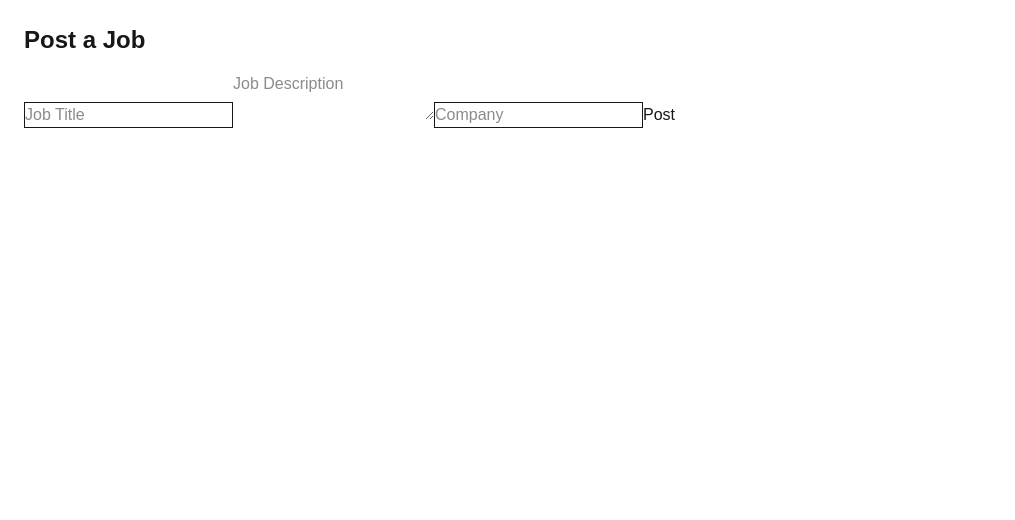
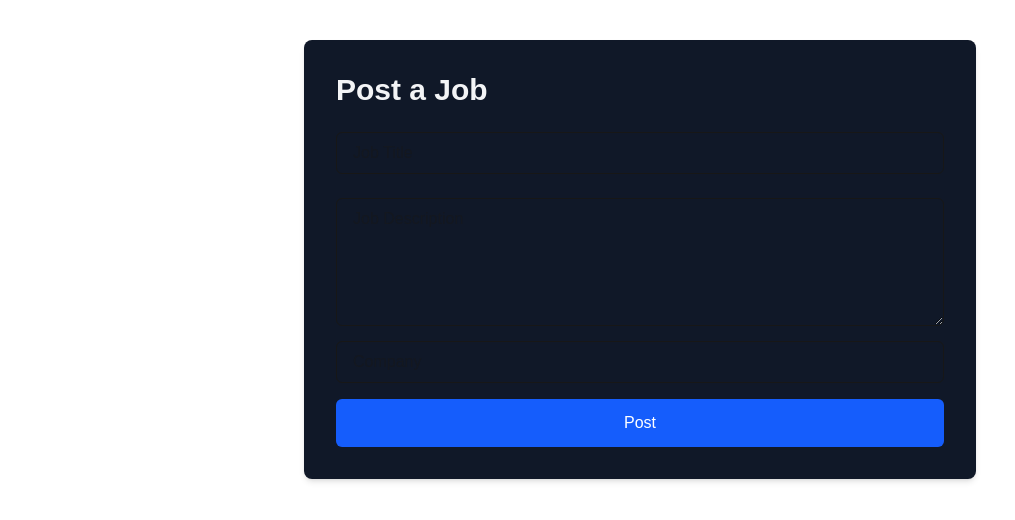
Before and after one commit to hassanaly18/next-jobs, a Next.js app: page /post in a window 1280 px wide. Shown: the top 520 px of the page, without its empty margins (0-1015 px from the left). Built offline with nearby package versions, Linux system fonts and the light colour scheme; what @supabase/auth-helpers-nextjs would draw is missing.

Commit message:
post day 3

```diff
--- a/src/app/jobs/[id]/page.jsx
+++ b/src/app/jobs/[id]/page.jsx
@@ -7,6 +7,15 @@ import React, { useEffect, useState } from 'react'
 const JobDetails = () => {
     const {id} = useParams();
     const [job, setJob] = useState(null);
+    const [showform, setShowform] = useState(true);
+    const [applicant, setApplicant]= useState(
+        {
+            name: "",
+            email: "",
+            cover_letter: "",
+            developer_id: "18f21b77-9bb9-4aea-89a6-7c7e1cfdb054",
+        },
+    );
 
     useEffect(()=>{
         async function fetchJob(){
@@ -23,24 +32,65 @@ const JobDetails = () => {
         fetchJob();
     }, [id])
 
+    const handleApply= async()=>{
+        if(!applicant.name || !applicant.email || !applicant.cover_letter){
+            alert("All the fields are required..!!")
+            return;
+        }
+
+        const {error} = await supabase.from("applications").insert([
+            {
+                job_id: id,
+                developer_id: applicant.developer_id,
+                cover_letter: applicant.cover_letter,
+            }
+        ])
+
+        if(error){
+            alert(error.message)
+        }
+        else{
+            alert("The Application is submitted.!")
+        }
+
+        setShowform(false)
+    }
+
     if(!job) return <p>Loading....</p>
 
   return (
     <>
-    <div className='p-6'>
-        <h1 className='text-2xl font-bold'>
+    <div className='max-w-3xl mt-10 mx-auto p-8 bg-gray-900 shadow-md rounded-lg'>
+        <h1 className='text-3xl font-bold text-gray-200'>
             {job.title}
         </h1>
-        <p className='text-gray-700'>
+        <p className='text-gray-700 mt-2'>
             {job.description}
         </p>
-        <p className='text-gray-500'>
+        <p className='text-gray-500 font-medium mt-2'>
             {job.company}
         </p>
 
         <button className='mt-4 bg-green-600 text-white px-4 py-2'>
             Apply Now!
         </button>
+
+        {showform && (
+            <div className='mt-6 p-6 border rounded-lg bg-gray-900'>
+                <h2 className='text-xl font-semibold text-gray-200'>
+                    Apply for this Job Now!
+                </h2>
+
+                <div className='space-y-4 mt-4'>
+                    <input placeholder='Full Name' type="text" name='name' value={applicant.name} className='w-full px-4 py-2 border rounded-md bg-gray-800 focus:ring-2 focus:ring-blue-500'/>
+                    <input type="email" placeholder='Enter your Email' name='email'  value={applicant.email} className='w-full px-4 py-2 border rounded-md bg-gray-800 focus:ring-2 focus:ring-blue-500'/>
+                    <textarea placeholder='Your Cover Letter' name='cover_letter' value={applicant.cover_letter} className='w-full px-4 py-2 border rounded-md focus:ring-2 focus:ring-blue-500 h-32 resize-none'></textarea>
+                    <button onClick={handleApply} className='w-full bg-blue-500 text-white py-3 rounded-md font-medium hover:bg-blue-800 transition disabled:bg-gray-500'>
+                        Submit Application
+                    </button>
+                </div>
+            </div>
+        )}
     </div>
     </>
   )
--- a/src/app/post/page.jsx
+++ b/src/app/post/page.jsx
@@ -11,7 +11,7 @@ const PostJob = () => {
 
     const postJob = async() => {
         if(!title || !description || !company){
-            alert("Fill out all the firlds..!!")
+            alert("Fill out all the fields..!!")
             return;
         }
 
@@ -32,13 +32,13 @@ const PostJob = () => {
 
   return (
     <>
-    <div className='p-6'>
-        <h1 className='text-2xl font-bold mb-4'>Post a Job</h1>
-        <input className='border' type="text" placeholder='Job Title' value={title} onChange={(e)=>setTitle(e.target.value)}/>
-        <textarea className='' placeholder='Job Description' value={description} onChange={(e)=>setDescripton(e.target.value)}/>
-        <input className='border' type="text" placeholder='Company' value={company} onChange={(e)=>setCompany(e.target.value)}/>
+    <div className='p-8 mt-10 max-w-2xl mx-auto shadow-md bg-gray-900 rounded-lg'>
+        <h1 className='text-3xl font-bold mb-4 text-gray-100 mb-6'>Post a Job</h1>
+        <input className='w-full px-4 py-2 border rounded-md focus:outline-none focus:ring-2 focus:ring-blue-500' type="text" placeholder='Job Title' value={title} onChange={(e)=>setTitle(e.target.value)}/>
+        <textarea className='w-full mt-6 px-4 py-2 border rounded-md focus:outline-none focus:ring-2 focus:ring-blue-500 h-32' placeholder='Job Description' value={description} onChange={(e)=>setDescripton(e.target.value)}/>
+        <input className='w-full px-4 py-2 border rounded-md focus:outline-none focus:ring-2 mt-2 focus:ring-blue-500' type="text" placeholder='Company' value={company} onChange={(e)=>setCompany(e.target.value)}/>
 
-        <button onClick={postJob}>
+        <button className='w-full mt-4 bg-blue-600 text-white py-3 rounded-md font-medium hover:bg-blue-700 transition disabled:bg-gray-400' onClick={postJob}>
             Post
         </button>
     </div>
```
